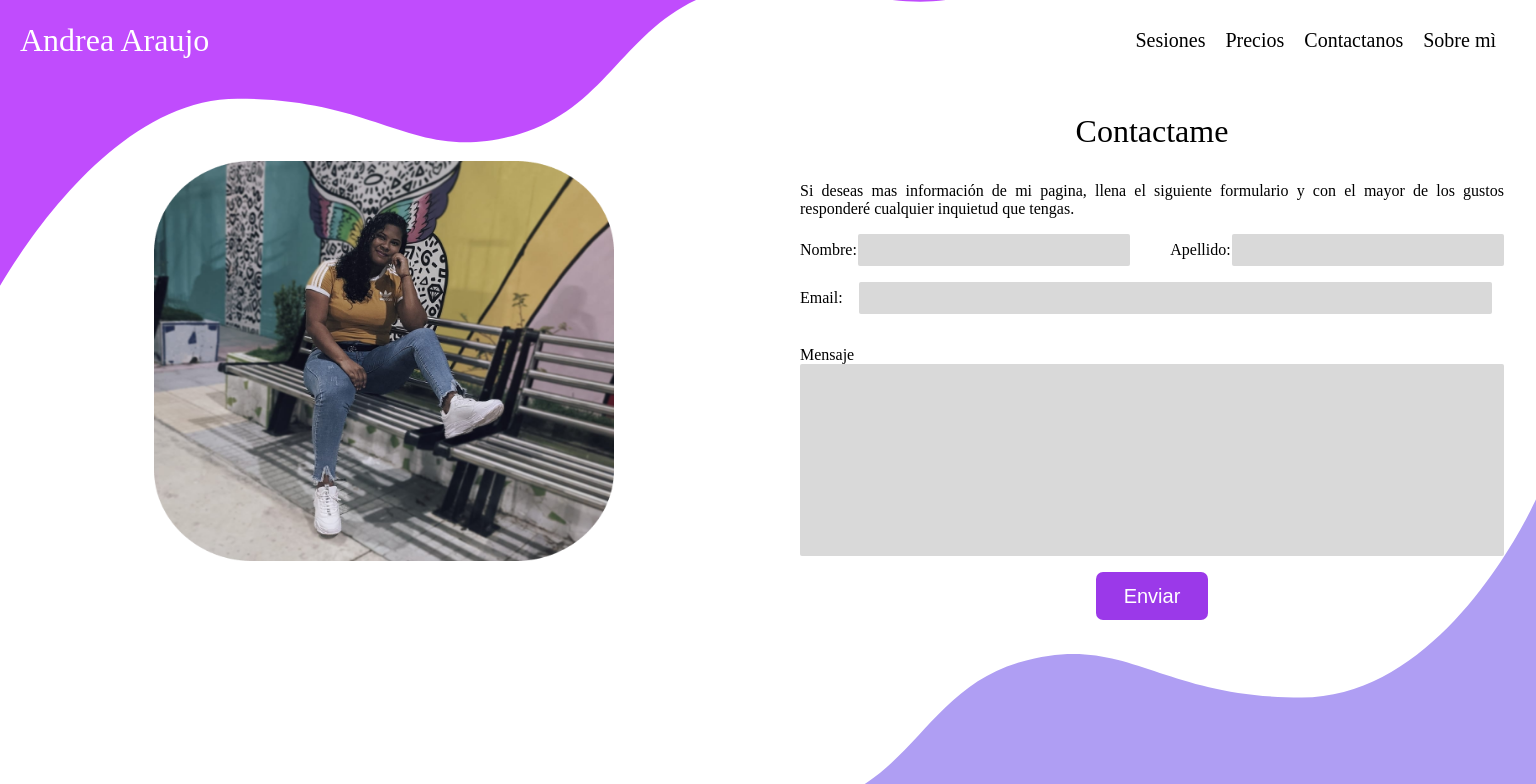
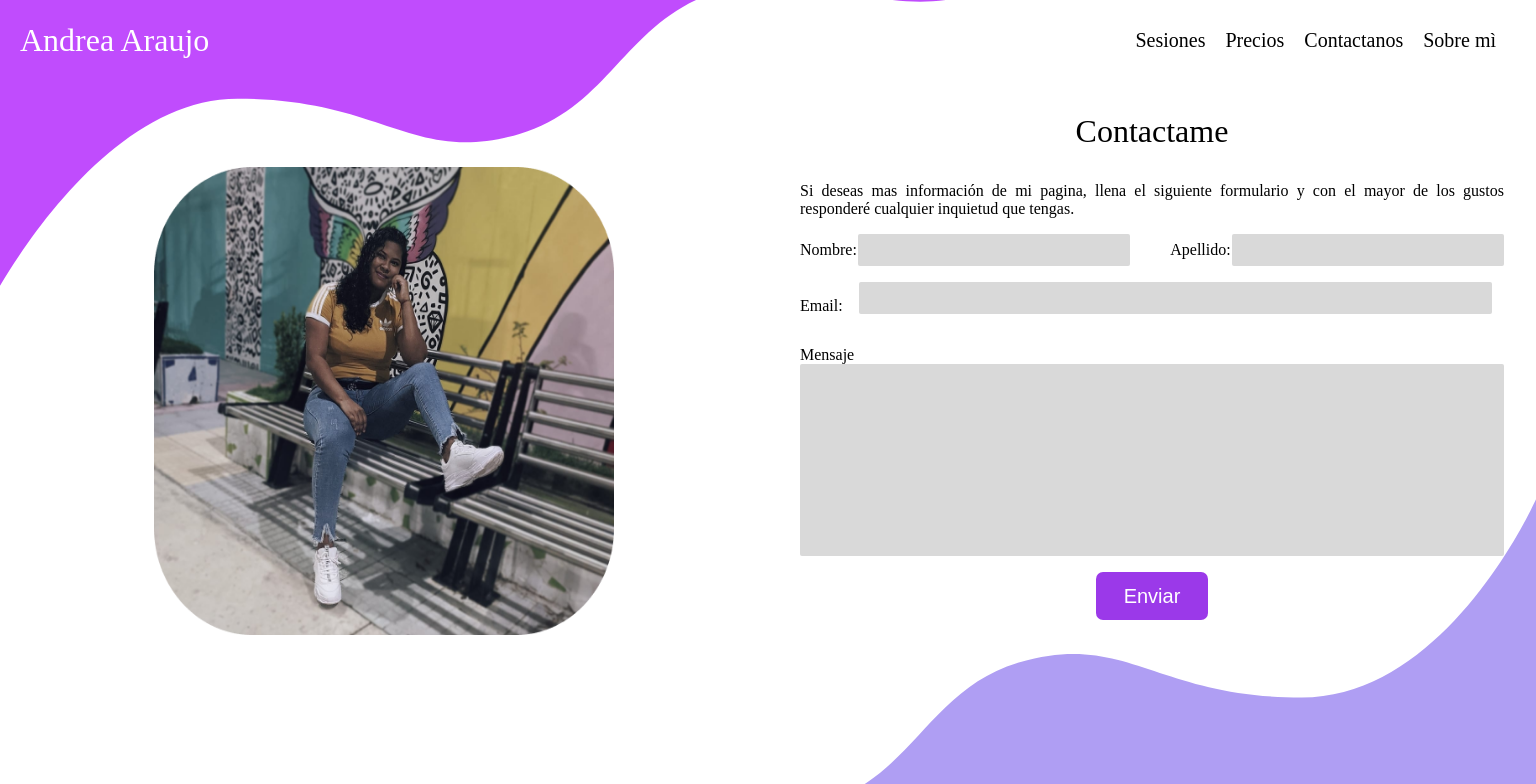
Before and after one commit to ANKAPOTHOGRAPY/ankaphoto, a React (Vite) app: page /contactanos in a window 1536 px wide. Shown: the top 784 px of the page. Built offline with nearby package versions, Linux system fonts and the light colour scheme.

Commit message:
arreglo de detalles de contactanos

```diff
--- a/src/Pages/Contactanos/Contact.scss
+++ b/src/Pages/Contactanos/Contact.scss
@@ -11,7 +11,7 @@
     z-index: 2;
     .right{
         width: 50%;
-        height: 70vh;
+        height: 80vh;
         display: flex;
         align-items: center;
         justify-content: center;
@@ -48,6 +48,8 @@
                 }
             }
             .emial{
+                display: flex;
+                align-items: center;
                 width: 100%;
                 .emailInput{
                     margin-top: 1rem;
@@ -110,13 +112,15 @@
                 }
 
 
-                .emailInput{
-                    width: 90%;
-                    margin-bottom: 2rem;
+                .emial{
+                    .emailInput{
+                        width: 86%;
+                        margin-bottom: 2rem;
+                    }
                 }
                 .mensajeInput{
                     width: 100%;
-                    height: 12rem;
+                    height: 7rem;
                     margin-bottom: 1rem;
                 }
 
@@ -137,10 +141,23 @@
                     height: 2rem;
                     margin-left: .1rem;
                 }
-                .emailInput{
-                    width: 90%;
-                    margin-bottom: 2rem;
+                .emial{
+                    width: 100%;
+                    .emailInput{
+                        margin-top: 1rem;
+                        margin-left: 1rem;
+                        height: 2rem;
+                        width: 90%;
+                        margin-bottom: 2rem;
+                    }
                 }
+                .emial{
+                    .emailInput{
+                        width: 90%;
+                        margin-bottom: 2rem;
+                    }
+                }
+
                 .mensajeInput{
                     width: 100%;
                     height: 12rem;
@@ -174,6 +191,7 @@
                         height: 4rem;
                     }
                 }
+
                 .emial{
                     font-size: 3rem;
                     .emailInput{
```
